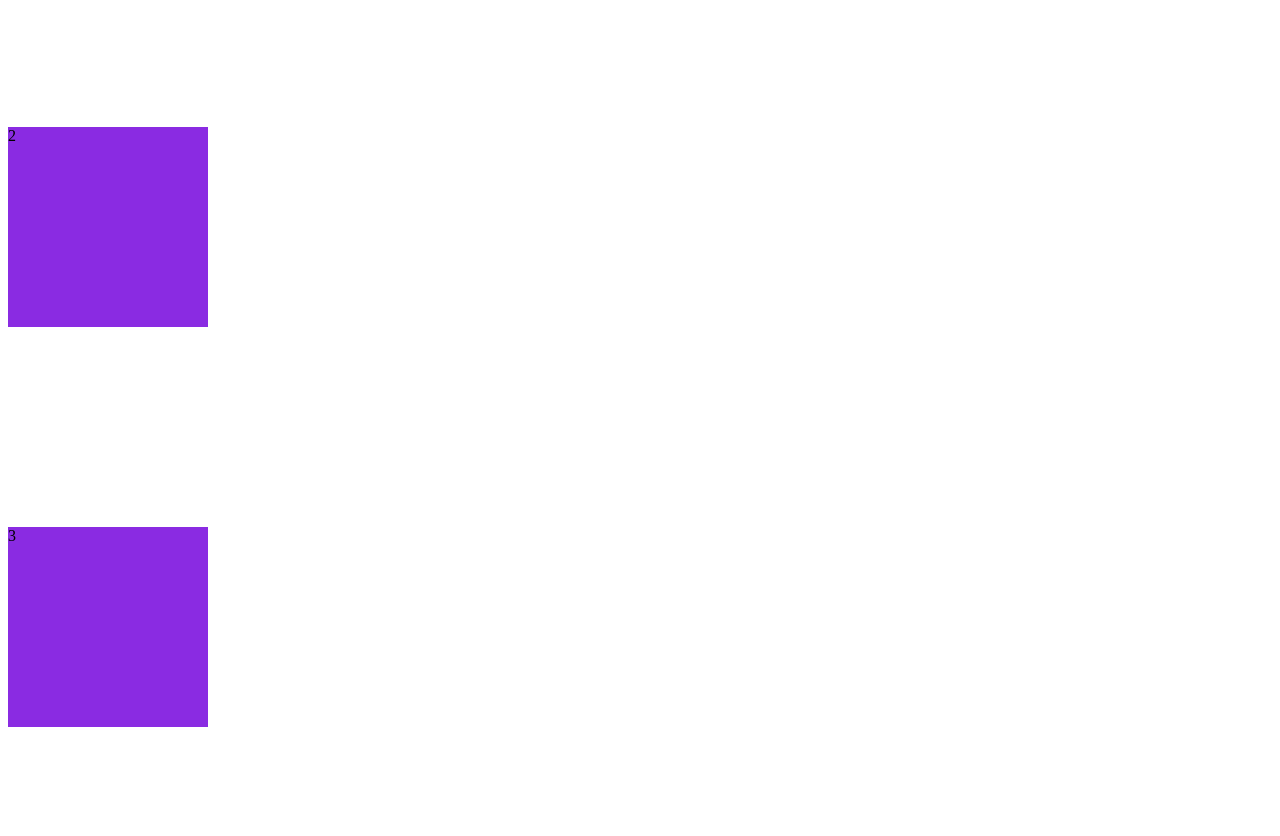
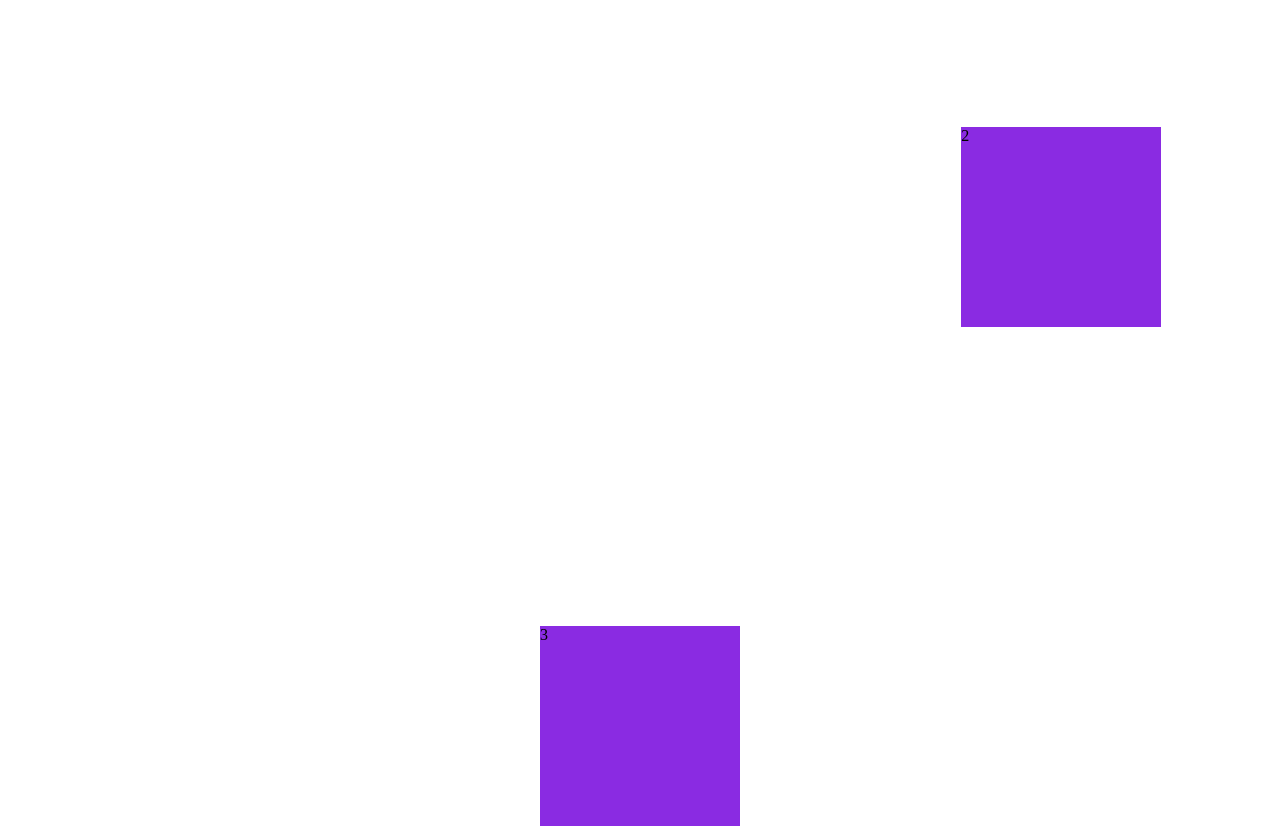
Before and after one commit to tongnamuu/CSS-Layout, a plain HTML site: page index.html in a window 1280 px wide. Shown: the part 380-1216 px from the top of the page. Drawn offline with Linux system fonts and the light colour scheme.

Commit message:
We can change child position with align-self & order

```diff
--- a/style.css
+++ b/style.css
@@ -1,9 +1,8 @@
 .wrapper {
   display: flex;
   height: 1200px;
-  flex-direction: column;
+  flex-direction: row;
   justify-content: space-around; /* move along main axis, horizontal axis */
-  align-items: stretch; /* move along cross axis, vertical axis*/
 }
 
 .box {
@@ -12,3 +11,12 @@
   height: 200px;
   margin-bottom: 2px;
 }
+
+.box:nth-child(2) {
+  align-self: center;
+  order: 1;
+}
+
+.box:nth-child(3) {
+  align-self: flex-end;
+}
```
